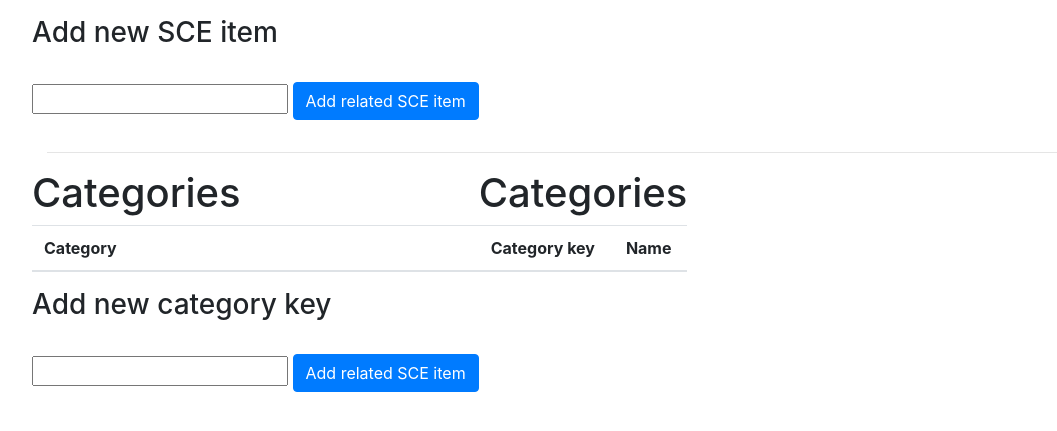
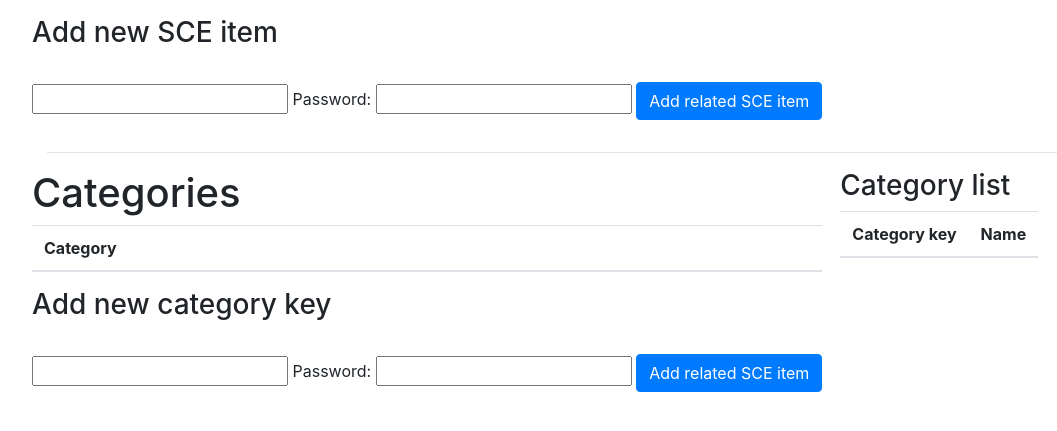
Before and after one commit to DigitalUSSouth/ExploreSC, a Flask app: template exploresc-server/api2/templates/item.html in a window 1280 px wide. Shown: the part 205-636 px from the top of the page, without its empty margins (38-1095 px from the left). Run offline with Flask 2, Linux system fonts and the light colour scheme; the template is opened without the code that fills it, so the values that code supplies are empty; parts of the project's set-up code (start-up, migrations or seed data) failed here and were passed over; some libraries are stand-ins or nearby versions.

Commit message:
added dockerfile for server and password authentication

```diff
--- a/exploresc-server/api2/api.py
+++ b/exploresc-server/api2/api.py
@@ -6,6 +6,8 @@ app = Flask(__name__)
 import re,cgi
 import sqlite3
 DATABASE = 'data/database.db'
+
+exec(open("./config.py").read())
 
 def get_db():
     db = getattr(g, '_database', None)
@@ -143,30 +145,42 @@ def view_items():
             for rel in query_db('select * from related_objects where object_id=?',[id]):
                 rel_items.append(rel['related_item'])
         item['rel'] = rel_items
-        print(rel_items)
+        #print(rel_items)
         items.append(item)
     response = Response(render_template("items.html",items=items))
     return response
 
-@app.route('/item', methods=['GET'])
+@app.route('/item', methods=['GET','POST'])
 def item_details():
-    del_rel = request.args.get('del')
-    id = request.args.get('id')
-    add = request.args.get('add')
-    add_cat = request.args.get('add_cat')
-    del_cat = request.args.get('del_cat')
+    if request.method == 'POST':
+        id = request.values.get('id')
+    else:
+        id = request.args.get('id')
+    del_rel = request.values.get('del')
+    add = request.values.get('add')
+    add_cat = request.values.get('add_cat')
+    del_cat = request.values.get('del_cat')
     message = request.args.get('msg')
+    password = request.values.get('password')
+    if password is None:
+        password = ""
     if message is None:
         message = ""
     if del_rel is not None:
+        if password != pass_word:
+            return redirect('/item?id='+id+"&msg=Invalid+password")
         with get_db() as db:
             res = query_db("delete from related_objects where object_id=? and related_item=?",[id,del_rel])
         return redirect('/item?id='+id+"&msg=Deleted+item")
     if add is not None:
+        if password != pass_word:
+            return redirect('/item?id='+id+"&msg=Invalid+password")
         with get_db() as db:
             res = query_db("insert into related_objects (object_id,related_item) VALUES (?,?)",[id,add])
         return redirect('/item?id='+id+"&msg=Added+item")
     if del_cat is not None:
+        if password != pass_word:
+            return redirect('/item?id='+id+"&msg=Invalid+password")
         with open("data/categories.json") as file:
             cat_dict = json.load(file)
             cat_key = None
@@ -175,11 +189,12 @@ def item_details():
                     cat_key = k
         if cat_key is None:
             return redirect('/item?id='+id+"&msg=Error:+Invalid+category")
-
         with get_db() as db:
             res = query_db("delete from categories where object_id=? and category=?",[id,cat_key])
         return redirect('/item?id='+id+"&msg=Deleted+category")
     if add_cat is not None:
+        if password != pass_word:
+            return redirect('/item?id='+id+"&msg=Invalid+password")
         with open("data/categories.json") as file:
             cat_dict = json.load(file)
             if add_cat not in cat_dict:
@@ -234,3 +249,6 @@ def strip_html(html):
 	# Clean up anything else by escaping
 	ready_for_web = cgi.escape(no_tags)
 	return ready_for_web
+
+if __name__ == "__main__":
+    app.run(host='0.0.0.0',debug=True,port=5000)
--- a/exploresc-server/api2/requirements.txt
+++ b/exploresc-server/api2/requirements.txt
@@ -4,3 +4,4 @@ flask
 numpy
 tqdm
 scipy
+gunicorn
--- a/exploresc-server/api2/templates/item.html
+++ b/exploresc-server/api2/templates/item.html
@@ -70,7 +70,13 @@
                     </a>
                     </td>
                     <td>
-                    <a class="btn btn-danger" href="item?id={{object_id}}&del={{item}}">Remove</a>
+                        <form method="POST" action="/item" class="form" onsubmit="return confirm('Are you sure you want to DELETE this record?')">
+                            <input type="hidden" value="{{object_id}}" name="id">
+                            <input type="hidden" value="{{item}}" name="del">
+                            Password: <input type="password" name="password">
+                            <input type="submit" class="btn btn-danger" value="Remove">
+                        </form>
+
                     </td>
                 </tr>
                 {% endfor %}
@@ -80,9 +86,10 @@
         <div class="row">
             <div class="col-xs-12">
                 <h3>Add new SCE item</h3><br>
-                <form method="GET" action="/item" class="form">
+                <form method="POST" action="/item" class="form">
                     <input type="text" name="add">
                     <input type="hidden" value="{{object_id}}" name="id">
+                    Password: <input type="password" name="password">
                     <input type="submit" class="btn btn-primary" value="Add related SCE item">
                 </form>
             </div>
@@ -107,7 +114,12 @@
                                 <span><strong>{{item}}</strong></span>
                                 </td>
                                 <td>
-                                <a class="btn btn-danger" href="item?id={{object_id}}&del_cat={{item}}">Remove</a>
+                                    <form method="POST" action="/item" class="form" onsubmit="return confirm('Are you sure you want to DELETE this record?')">
+                                        <input type="hidden" value="{{object_id}}" name="id">
+                                        <input type="hidden" value="{{item}}" name="del_cat">
+                                        Password: <input type="password" name="password">
+                                        <input type="submit" class="btn btn-danger" value="Remove">
+                                    </form>
                                 </td>
                             </tr>
                             {% endfor %}
@@ -115,14 +127,16 @@
                     </table>
 
                     <h3>Add new category key</h3><br>
-                    <form method="GET" action="/item" class="form">
+                    <form method="POST" action="/item" class="form">
                         <input type="text" name="add_cat">
                         <input type="hidden" value="{{object_id}}" name="id">
+                        Password: <input type="password" name="password">
                         <input type="submit" class="btn btn-primary" value="Add related SCE item">
                     </form>
             </div>
-            <div class="col-xs-6">
-                <h1>Categories</h1>
+            <div class="col-xs-2">&nbsp;&nbsp;&nbsp;&nbsp;</div>
+            <div class="col-xs-4">
+                <h3>Category list</h3>
                     <table id="objectTable" class="table">
                         <thead>
                             <tr>
```
Also changed, not shown: 2 other files.
